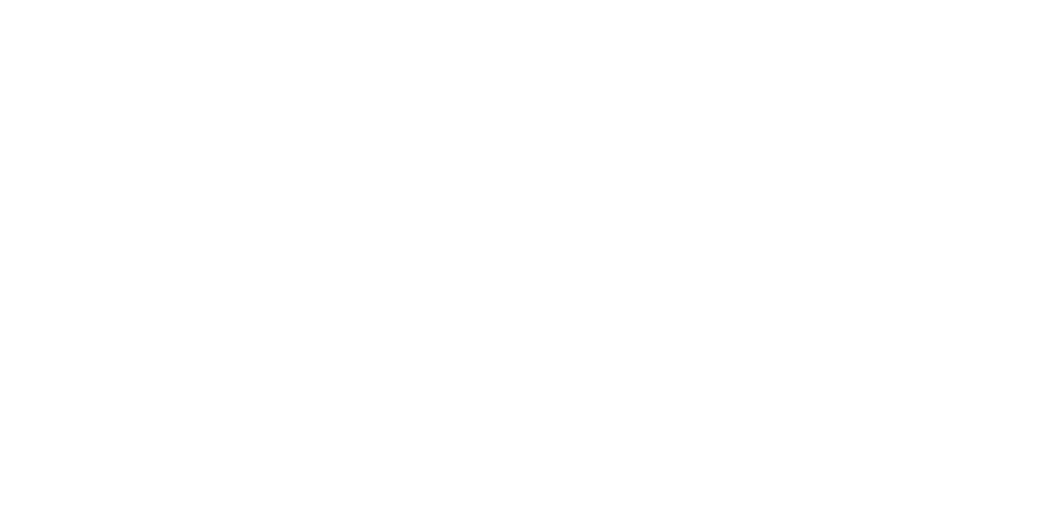
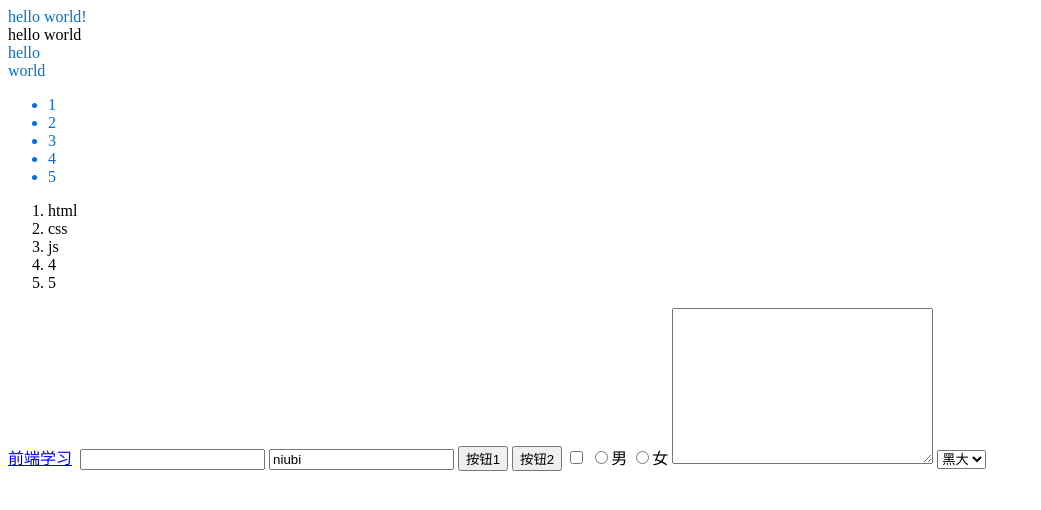
Before and after one commit to 15904598772/first, a plain HTML site: page test.html in a window 1280 px wide. Shown: the whole page, without its empty margins (0-1041 px from the left). Drawn offline with Linux system fonts and the light colour scheme.

Commit message:
html基础

```diff
--- a/test.html
+++ b/test.html
@@ -1 +1,67 @@
-<html></html>
+<!DOCTYPE html>
+<html lang="en">
+
+<head>
+    <meta charset="UTF-8">
+    <meta name="viewport" content="width=device-width, initial-scale=1.0">
+    <meta http-equiv="X-UA-Compatible" content="ie=edge">
+    <title>html.com</title>
+    <style>
+        div{
+            /* color:salmon */
+            /* color:#00ffff;   */
+            color:rgb(000,111,223)
+        }
+
+    </style>
+</head>
+
+<body>
+    <div>
+        hello world!
+    </div>
+    <span>hello</span>
+    <span>world</span>
+    <!-- 行元素 -->
+    <div>hello</div>
+    <div>world</div>
+    <!-- 块元素 -->
+    <div>
+    <ul>
+        <li>1</li>
+        <li>2</li>
+        <li>3</li>
+        <li>4</li>
+        <li>5</li>
+    </ul>
+    </div>
+    <!--无序列表-->
+    <ol>
+        <li>html</li>
+        <li>css</li>
+        <li>js</li>
+        <li>4</li>
+        <li>5</li>
+    </ol>
+    <!--有序列表-->
+    <a href="http://www.w3school.com.cn">前端学习</a>
+    <img scr="" alt="">
+    <input type="text">
+    <input type="text" value="niubi">
+    <input type="button" value="按钮1">
+    <button>按钮2</button>
+    <input type="checkbox">
+    <!-- 复选框 -->
+    <input type="radio" name="sex">男
+    <!-- 单选框 -->
+    <input type="radio" name="sex">女
+    <textarea name="" cols="30" rows="10"></textarea>
+    <select name="" >
+            <option value="01">黑大</option>
+            <option value="02">理工</option>
+            <option value="03">农大</option>
+
+    </select>
+</body>
+
+</html>
```
Also changed, not shown: chicago.jpg (added), 1 other file.
